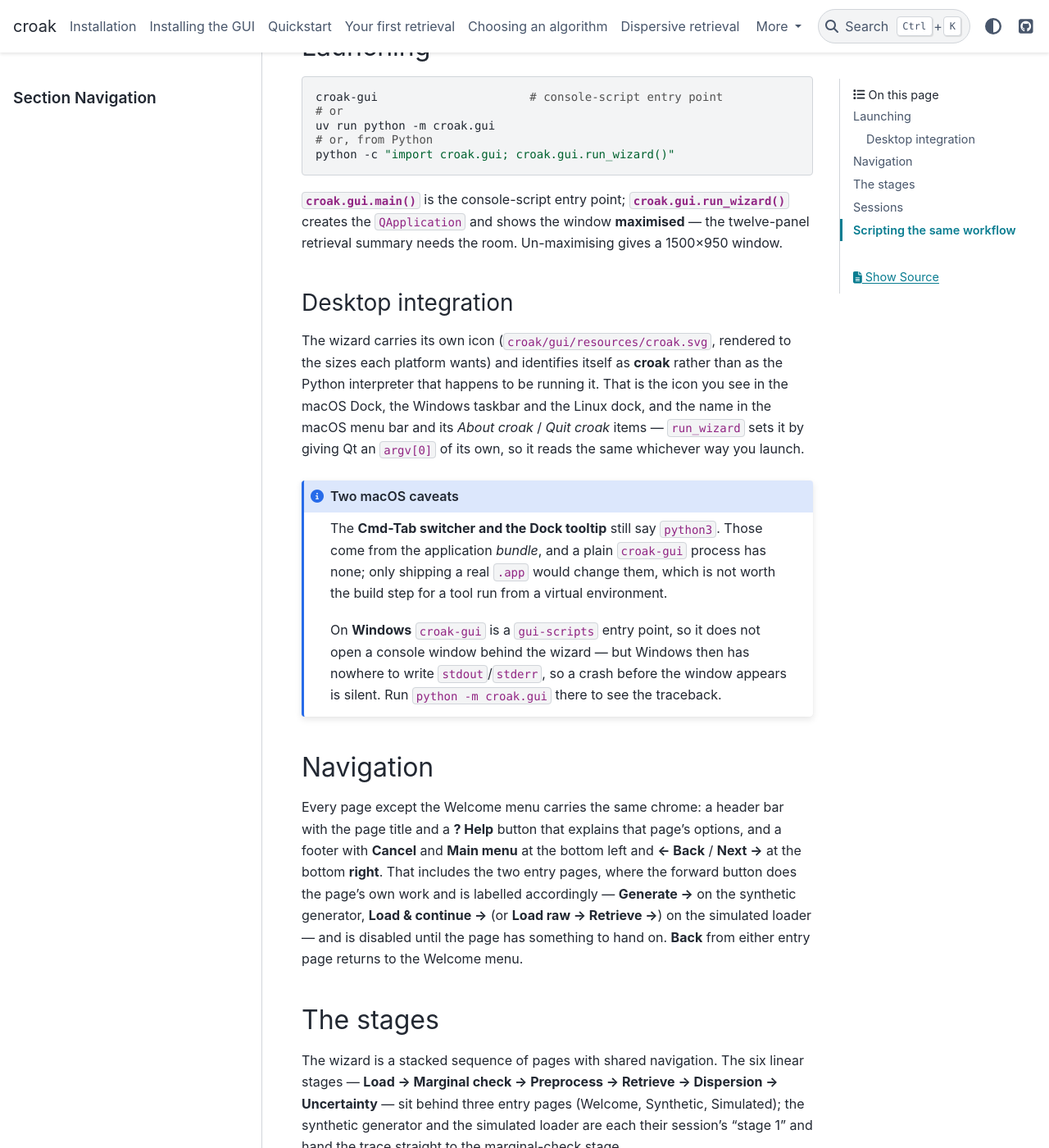
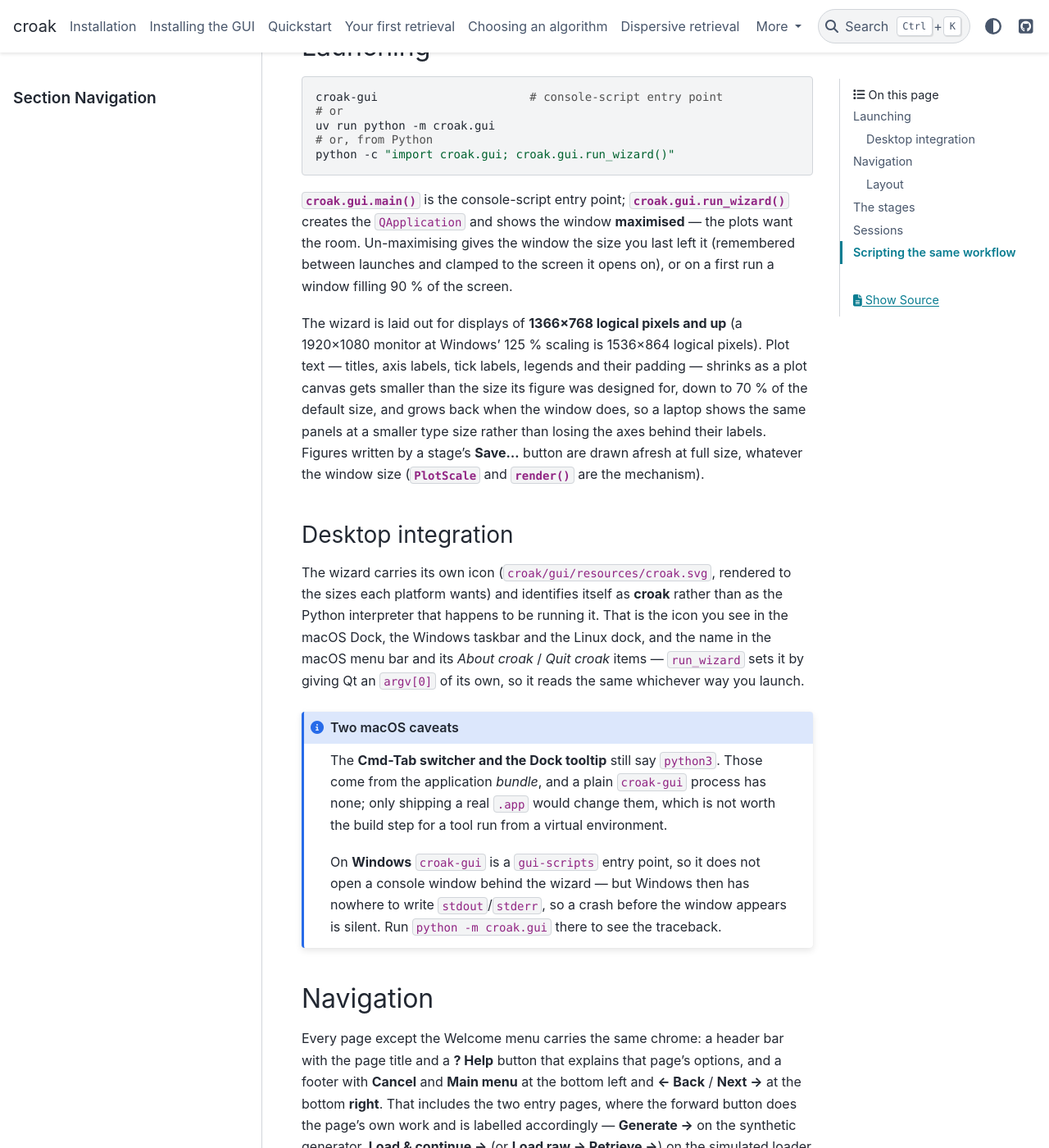
Before and after one commit to LupoLab/croak, a Sphinx documentation site: the page built from docs/howto/gui.md, in a window 1280 px wide and 1400 px high, scrolled down 613 px. Shown: the whole window at 82% size. Built offline with Sphinx 7.4.7 and the PyData theme 0.15.4, drawn with Linux system fonts in a browser that asks for light colours; some of the changed text lies outside the part shown.

Commit message:
docs: the wizard's small-display layout, remembered geometry and dividers
Co-Authored-By: Claude Fable 5.1 <noreply@anthropic.com>

```diff
--- a/docs/howto/gui.md
+++ b/docs/howto/gui.md
@@ -29,8 +29,19 @@ python -c "import croak.gui; croak.gui.run_wizard()"
 
 {func}`croak.gui.main` is the console-script entry point;
 {func}`croak.gui.run_wizard` creates the `QApplication` and shows the window
-**maximised** — the twelve-panel retrieval summary needs the room. Un-maximising
-gives a 1500×950 window.
+**maximised** — the plots want the room. Un-maximising gives the window the size
+you last left it (remembered between launches and clamped to the screen it opens
+on), or on a first run a window filling 90 % of the screen.
+
+The wizard is laid out for displays of **1366×768 logical pixels and up** (a
+1920×1080 monitor at Windows' 125 % scaling is 1536×864 logical pixels). Plot text
+— titles, axis labels, tick labels, legends and their padding — shrinks as a plot
+canvas gets smaller than the size its figure was designed for, down to 70 % of the
+default size, and grows back when the window does, so a laptop shows the same
+panels at a smaller type size rather than losing the axes behind their labels.
+Figures written by a stage's **Save…** button are drawn afresh at full size,
+whatever the window size ({class}`~croak.plotting.PlotScale` and
+{meth}`~croak.gui.canvas.MplCanvas.render` are the mechanism).
 
 ### Desktop integration
 
@@ -65,6 +76,13 @@ forward button does the page's own work and is labelled accordingly —
 **Load raw → Retrieve →**) on the simulated loader — and is disabled until the
 page has something to hand on. **Back** from either entry page returns to the
 Welcome menu.
+
+### Layout
+
+Each stage keeps its controls in a scrollable column on the left and its plots on
+the right, separated by a draggable divider. Drag it to trade control space for
+plot space, or drag it fully to the left to hide the controls altogether; the width
+you choose applies to every stage and is remembered for the next launch.
 
 ## The stages
 
@@ -121,7 +139,8 @@ and hand the trace straight to the marginal-check stage.
    an SHG trace with an independent spectrum, and previews the snap onto the
    prediction live (the correction itself is applied during Preprocess). All three
    entry paths (experimental, simulated, synthetic) pass through this stage; see
-   [Marginal consistency checks](marginal_checks.md).
+   [Marginal consistency checks](marginal_checks.md). The trace and the marginal
+   comparison share a draggable divider, so either plot can be given the height.
 6. **Preprocess** — fringe/DC/low-pass filtering, windowing and regridding
    ({func}`~croak.preprocess.load_and_clean`), with a live before/after preview.
    The controls always show the settings that were actually applied: re-entering
```
Also changed, not shown: CHANGELOG.md (+19 -0 lines), docs/getting_started/gui.md (+3 -0 lines).
